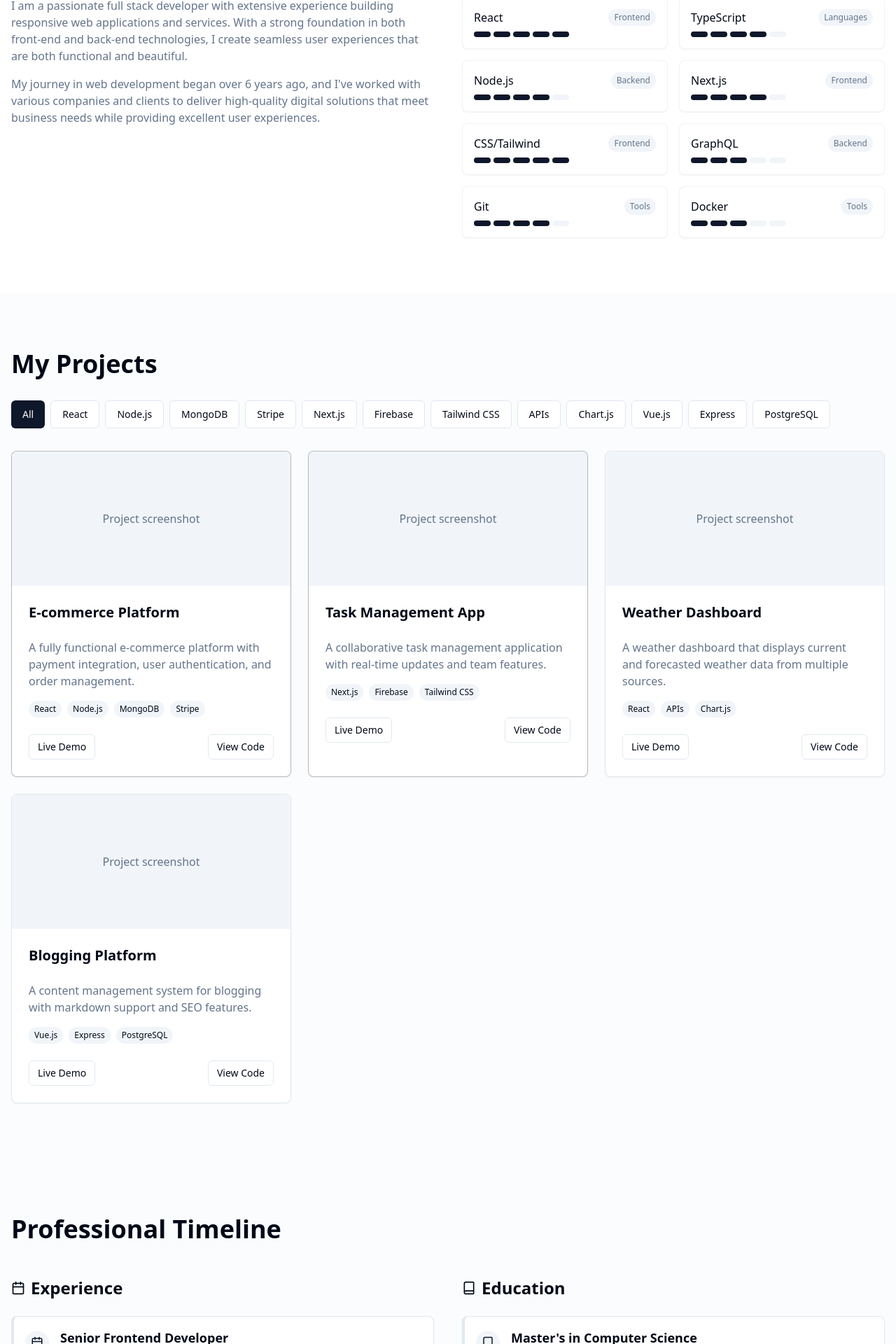
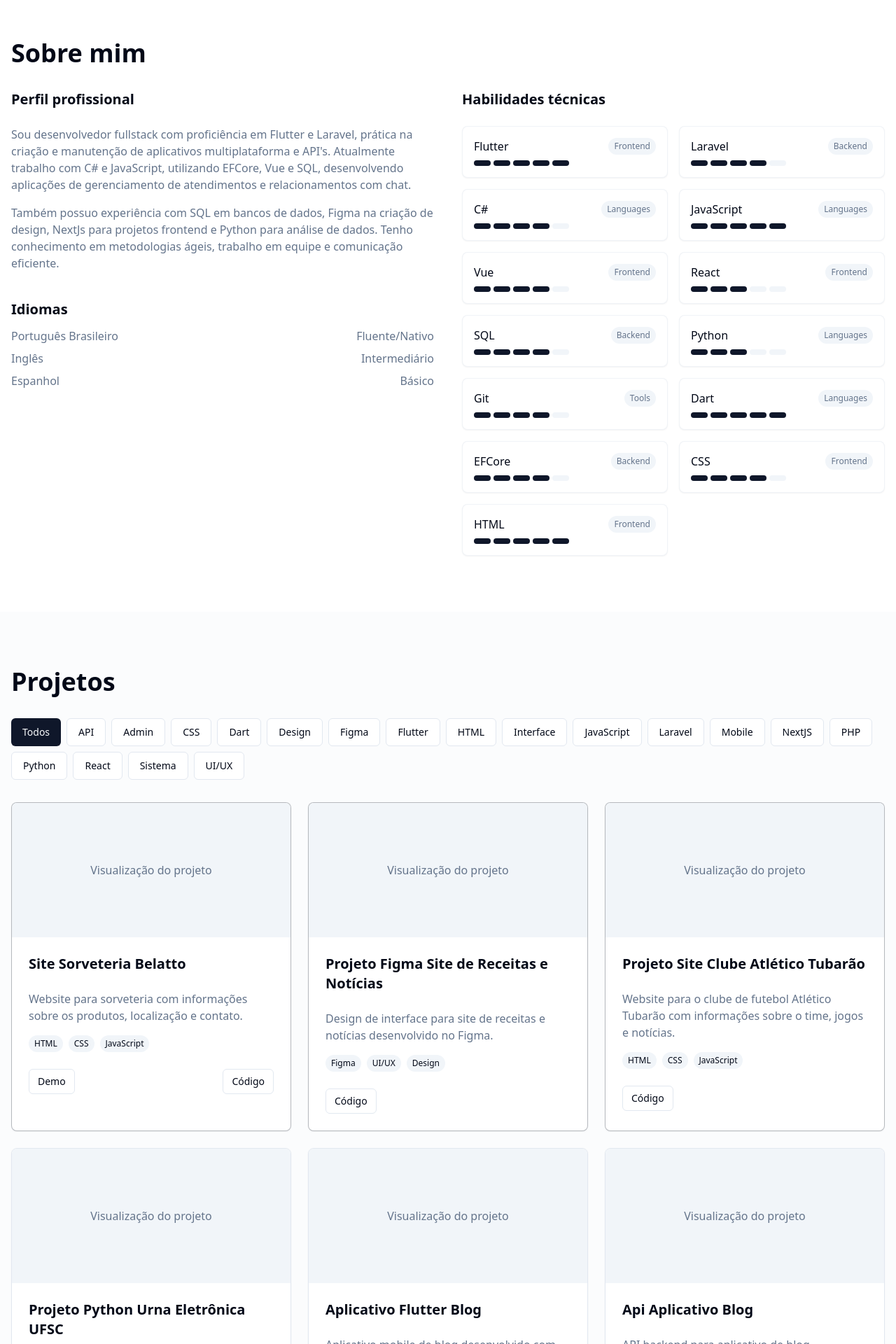
Before and after one commit to pepefcardoso/dev-personal-portfolio, a React (Vite) app: page / in a window 1280 px wide. Shown: the part 857-2777 px from the top of the page at 70% size. Built offline with nearby package versions, Linux system fonts and the light colour scheme.

Commit message:
Update content and perform code review
Update portfolio content based on LinkedIn, GitHub, and resume. Review Tailwind CSS usage and code readability, providing recommendations for improvement.

```diff
--- a/src/components/features/About/About.tsx
+++ b/src/components/features/About/About.tsx
@@ -8,14 +8,19 @@ const About = () => {
   const { t } = useTranslation();
 
   const skills: Skill[] = [
-    { name: "React", level: 5, category: "frontend" },
-    { name: "TypeScript", level: 4, category: "languages" },
-    { name: "Node.js", level: 4, category: "backend" },
-    { name: "Next.js", level: 4, category: "frontend" },
-    { name: "CSS/Tailwind", level: 5, category: "frontend" },
-    { name: "GraphQL", level: 3, category: "backend" },
+    { name: "Flutter", level: 5, category: "frontend" },
+    { name: "Laravel", level: 4, category: "backend" },
+    { name: "C#", level: 4, category: "languages" },
+    { name: "JavaScript", level: 5, category: "languages" },
+    { name: "Vue", level: 4, category: "frontend" },
+    { name: "React", level: 3, category: "frontend" },
+    { name: "SQL", level: 4, category: "backend" },
+    { name: "Python", level: 3, category: "languages" },
     { name: "Git", level: 4, category: "tools" },
-    { name: "Docker", level: 3, category: "tools" },
+    { name: "Dart", level: 5, category: "languages" },
+    { name: "EFCore", level: 4, category: "backend" },
+    { name: "CSS", level: 4, category: "frontend" },
+    { name: "HTML", level: 5, category: "frontend" },
   ];
 
   const renderSkillLevel = (level: number) => {
@@ -36,23 +41,46 @@ const About = () => {
   return (
     <section id="about" className="py-20 relative">
       <div className="container px-4 mx-auto">
-        <h2 className="text-3xl md:text-4xl font-bold mb-8">{t('about.title')}</h2>
+        <h2 className="text-3xl md:text-4xl font-bold mb-8">Sobre mim</h2>
 
         <div className="grid grid-cols-1 md:grid-cols-2 gap-10">
           <div className="space-y-6">
-            <h3 className="text-xl font-semibold">{t('about.bioTitle')}</h3>
+            <h3 className="text-xl font-semibold">Perfil profissional</h3>
             <div className="space-y-4">
               <p className="text-muted-foreground">
-                {t('about.bio1')}
+                Sou desenvolvedor fullstack com proficiência em Flutter e Laravel, prática na criação e manutenção
+                de aplicativos multiplataforma e API's. Atualmente trabalho com C# e JavaScript,
+                utilizando EFCore, Vue e SQL, desenvolvendo aplicações de gerenciamento de atendimentos e
+                relacionamentos com chat.
               </p>
               <p className="text-muted-foreground">
-                {t('about.bio2')}
+                Também possuo experiência com SQL em bancos de dados, Figma na criação de design,
+                NextJs para projetos frontend e Python para análise de dados. Tenho conhecimento em
+                metodologias ágeis, trabalho em equipe e comunicação eficiente.
               </p>
+            </div>
+
+            <div className="pt-4">
+              <h3 className="text-xl font-semibold mb-3">Idiomas</h3>
+              <ul className="space-y-2 text-muted-foreground">
+                <li className="flex justify-between">
+                  <span>Português Brasileiro</span>
+                  <span className="font-medium">Fluente/Nativo</span>
+                </li>
+                <li className="flex justify-between">
+                  <span>Inglês</span>
+                  <span className="font-medium">Intermediário</span>
+                </li>
+                <li className="flex justify-between">
+                  <span>Espanhol</span>
+                  <span className="font-medium">Básico</span>
+                </li>
+              </ul>
             </div>
           </div>
 
           <div id="skills">
-            <h3 className="text-xl font-semibold mb-6">{t('about.skillsTitle')}</h3>
+            <h3 className="text-xl font-semibold mb-6">Habilidades técnicas</h3>
             <div className="grid grid-cols-1 sm:grid-cols-2 gap-4">
               {skills.map((skill) => (
                 <Card key={skill.name} className="overflow-hidden border border-border/50">
--- a/src/components/features/Contact/Contact.tsx
+++ b/src/components/features/Contact/Contact.tsx
@@ -3,6 +3,7 @@ import React from "react";
 import { useTranslation } from "react-i18next";
 import { Button } from "@/components/ui/Button";
 import ContactForm from "./ContactForm";
+import { Github, Linkedin, Mail } from "lucide-react";
 
 const Contact = () => {
   const { t } = useTranslation();
@@ -11,32 +12,37 @@ const Contact = () => {
     <section id="contact" className="py-20">
       <div className="container px-4 mx-auto">
         <div className="max-w-3xl mx-auto">
-          <h2 className="text-3xl md:text-4xl font-bold mb-4">{t('contact.title')}</h2>
-          <p className="text-muted-foreground mb-8">{t('contact.subtitle')}</p>
+          <h2 className="text-3xl md:text-4xl font-bold mb-4">Contato</h2>
+          <p className="text-muted-foreground mb-8">
+            Fico à disposição para discutir oportunidades de colaboração, tirar dúvidas sobre meus projetos ou trocar ideias sobre desenvolvimento. Entre em contato comigo pelos meios abaixo ou através do formulário.
+          </p>
 
           <ContactForm />
 
           <div className="mt-12 pt-12 border-t border-border">
-            <h3 className="text-xl font-semibold mb-6">{t('contact.connectTitle')}</h3>
+            <h3 className="text-xl font-semibold mb-6">Conecte-se comigo</h3>
             <div className="flex flex-wrap gap-4">
-              <Button variant="outline" asChild>
-                <a href="https://github.com/" target="_blank" rel="noopener noreferrer">
+              <Button variant="outline" className="gap-2" asChild>
+                <a href="https://github.com/pepefcardoso" target="_blank" rel="noopener noreferrer">
+                  <Github size={18} />
                   GitHub
                 </a>
               </Button>
-              <Button variant="outline" asChild>
-                <a href="https://linkedin.com/" target="_blank" rel="noopener noreferrer">
+              <Button variant="outline" className="gap-2" asChild>
+                <a href="https://linkedin.com/in/pepefcardoso" target="_blank" rel="noopener noreferrer">
+                  <Linkedin size={18} />
                   LinkedIn
                 </a>
               </Button>
-              <Button variant="outline" asChild>
-                <a href="https://twitter.com/" target="_blank" rel="noopener noreferrer">
-                  Twitter
+              <Button variant="outline" className="gap-2" asChild>
+                <a href="mailto:pppfcardoso@gmail.com">
+                  <Mail size={18} />
+                  pppfcardoso@gmail.com
                 </a>
               </Button>
               <Button variant="outline" asChild>
-                <a href="mailto:example@email.com">
-                  example@email.com
+                <a href="tel:+5548991155026">
+                  (48) 99115-5026
                 </a>
               </Button>
             </div>
--- a/src/components/features/Projects/Projects.tsx
+++ b/src/components/features/Projects/Projects.tsx
@@ -12,42 +12,84 @@ const Projects = () => {
   const projects: Project[] = [
     {
       id: "project1",
-      title: "E-commerce Platform",
-      description: "A fully functional e-commerce platform with payment integration, user authentication, and order management.",
-      tags: ["React", "Node.js", "MongoDB", "Stripe"],
+      title: "Site Sorveteria Belatto",
+      description: "Website para sorveteria com informações sobre os produtos, localização e contato.",
+      tags: ["HTML", "CSS", "JavaScript"],
       image: "",
-      demoUrl: "#",
-      codeUrl: "#",
+      demoUrl: "https://github.com/pepefcardoso/Site-Sorveteria-Belatto",
+      codeUrl: "https://github.com/pepefcardoso/Site-Sorveteria-Belatto",
       featured: true,
     },
     {
       id: "project2",
-      title: "Task Management App",
-      description: "A collaborative task management application with real-time updates and team features.",
-      tags: ["Next.js", "Firebase", "Tailwind CSS"],
+      title: "Projeto Figma Site de Receitas e Notícias",
+      description: "Design de interface para site de receitas e notícias desenvolvido no Figma.",
+      tags: ["Figma", "UI/UX", "Design"],
       image: "",
-      demoUrl: "#",
-      codeUrl: "#",
+      codeUrl: "https://github.com/pepefcardoso/Projeto-Figma-Site-de-Receitas-e-Noticias",
       featured: true,
     },
     {
       id: "project3",
-      title: "Weather Dashboard",
-      description: "A weather dashboard that displays current and forecasted weather data from multiple sources.",
-      tags: ["React", "APIs", "Chart.js"],
+      title: "Projeto Site Clube Atlético Tubarão",
+      description: "Website para o clube de futebol Atlético Tubarão com informações sobre o time, jogos e notícias.",
+      tags: ["HTML", "CSS", "JavaScript"],
       image: "",
-      demoUrl: "#",
-      codeUrl: "#",
+      codeUrl: "https://github.com/pepefcardoso/Projeto-Site-Clube-Atletico-Tubarao",
+      featured: true,
+    },
+    {
+      id: "project4",
+      title: "Projeto Python Urna Eletrônica UFSC",
+      description: "Sistema de urna eletrônica desenvolvido em Python para o curso de Análise e Desenvolvimento de Sistemas.",
+      tags: ["Python", "Interface", "Sistema"],
+      image: "",
+      codeUrl: "https://github.com/pepefcardoso/Projeto-Python-Urna-Eletronica-UFSC",
       featured: false,
     },
     {
-      id: "project4",
-      title: "Blogging Platform",
-      description: "A content management system for blogging with markdown support and SEO features.",
-      tags: ["Vue.js", "Express", "PostgreSQL"],
+      id: "project5",
+      title: "Aplicativo Flutter Blog",
+      description: "Aplicativo mobile de blog desenvolvido com Flutter.",
+      tags: ["Flutter", "Dart", "Mobile"],
       image: "",
-      demoUrl: "#",
-      codeUrl: "#",
+      codeUrl: "https://github.com/pepefcardoso/Aplicativo-Flutter-Blog",
+      featured: false,
+    },
+    {
+      id: "project6",
+      title: "Api Aplicativo Blog",
+      description: "API backend para aplicativo de blog desenvolvida com Laravel/PHP.",
+      tags: ["Laravel", "PHP", "API"],
+      image: "",
+      codeUrl: "https://github.com/pepefcardoso/Api-Aplicativo-Blog",
+      featured: false,
+    },
+    {
+      id: "project7",
+      title: "Aplicativo Flutter Blog Admin",
+      description: "Painel administrativo para o aplicativo de blog desenvolvido com Flutter.",
+      tags: ["Flutter", "Dart", "Admin"],
+      image: "",
+      codeUrl: "https://github.com/pepefcardoso/Aplicativo-Flutter-Blog-Admin",
+      featured: false,
+    },
+    {
+      id: "project8",
+      title: "Api Site NextJs Receitas e Notícias",
+      description: "API backend para site de receitas e notícias desenvolvido com NextJS.",
+      tags: ["NextJS", "API", "JavaScript"],
+      image: "",
+      codeUrl: "https://github.com/pepefcardoso/Api-Site-NextJs-Receitas-e-Noticias",
+      featured: false,
+    },
+    {
+      id: "project9",
+      title: "Site NextJs Receitas e Notícias",
+      description: "Site de receitas e notícias desenvolvido com NextJS.",
+      tags: ["NextJS", "React", "JavaScript"],
+      image: "",
+      codeUrl: "https://github.com/pepefcardoso/Site-NextJs-Receitas-e-Noticias",
       featured: false,
     },
   ];
@@ -63,16 +105,16 @@ const Projects = () => {
   return (
     <section id="projects" className="py-20 bg-muted/30">
       <div className="container px-4 mx-auto">
-        <h2 className="text-3xl md:text-4xl font-bold mb-8">{t('projects.title')}</h2>
+        <h2 className="text-3xl md:text-4xl font-bold mb-8">Projetos</h2>
 
         <div className="flex flex-wrap gap-2 mb-8">
           <Button
             variant={filter === "all" ? "default" : "outline"}
             onClick={() => setFilter("all")}
           >
-            {t('projects.allFilter')}
+            Todos
           </Button>
-          {allTags.map(tag => (
+          {allTags.sort().map(tag => (
             <Button
               key={tag}
               variant={filter === tag ? "default" : "outline"}
@@ -94,7 +136,7 @@ const Projects = () => {
                     className="w-full h-full object-cover"
                   />
                 ) : (
-                  <div className="text-muted-foreground">{t('projects.imagePlaceholder')}</div>
+                  <div className="text-muted-foreground">Visualização do projeto</div>
                 )}
               </div>
               <CardHeader>
@@ -117,14 +159,14 @@ const Projects = () => {
                 {project.demoUrl && (
                   <Button variant="outline" size="sm" asChild>
                     <a href={project.demoUrl} target="_blank" rel="noopener noreferrer">
-                      {t('projects.liveDemo')}
+                      Demo
                     </a>
                   </Button>
                 )}
                 {project.codeUrl && (
                   <Button variant="outline" size="sm" asChild>
                     <a href={project.codeUrl} target="_blank" rel="noopener noreferrer">
-                      {t('projects.viewCode')}
+                      Código
                     </a>
                   </Button>
                 )}
--- a/src/components/features/Timeline/Timeline.tsx
+++ b/src/components/features/Timeline/Timeline.tsx
@@ -11,42 +11,58 @@ const Timeline = () => {
   const timelineData: TimelineItem[] = [
     {
       id: "exp1",
-      title: "Senior Frontend Developer",
-      organization: "Tech Innovations Inc.",
-      period: "2021 - Present",
-      description: "Leading the frontend development team, implementing new features and improving performance. Working with React, TypeScript, and GraphQL.",
+      title: "Estagiário de Desenvolvimento",
+      organization: "News Soft House",
+      period: "Agosto/2024 - momento",
+      description: "Desenvolvimento de aplicação web com Javascript/Vue, C#/EFCore e SQL para relacionamento com clientes e gestão de negócios. Migração de dados de clientes e otimização de performance de API.",
       type: "experience",
     },
     {
       id: "exp2",
-      title: "Full Stack Developer",
-      organization: "Digital Solutions Ltd.",
-      period: "2018 - 2021",
-      description: "Developed and maintained various web applications using React, Node.js, and MongoDB. Implemented responsive designs and improved user experience.",
+      title: "Desenvolvedor Júnior",
+      organization: "Doutor-Ie",
+      period: "Janeiro/2023 - Fevereiro/2024",
+      description: "Desenvolvimento frontend em Dart/Flutter de aplicativo multiplataforma para profissionais da reparação automotiva. Colaboração em aplicação Desktop com Dart/Flutter. Migração de API para PHP/Laravel e suporte na resolução de bugs e falhas de performance.",
+      type: "experience",
+    },
+    {
+      id: "exp3",
+      title: "Auxiliar Contábil",
+      organization: "Doutor-Ie",
+      period: "Setembro/2019 - Dezembro/2022",
+      description: "Controle financeiro, contábil e fiscal de empresa de Médio/Grande porte. Desenvolvimento de análise e relatórios financeiros. Consultoria de investimentos e implementação de práticas de gestão de negócios.",
+      type: "experience",
+    },
+    {
+      id: "exp4",
+      title: "Consultor de Projetos",
+      organization: "Ação Júnior",
+      period: "Julho/2018 - Agosto/2019",
+      description: "Construção de soluções para negócios. Comunicação com clientes. Otimização de resultados, gestão de negócios e práticas empresariais.",
       type: "experience",
     },
     {
       id: "edu1",
-      title: "Master's in Computer Science",
-      organization: "Tech University",
-      period: "2016 - 2018",
-      description: "Specialized in Web Technologies and Software Engineering. Graduated with honors.",
+      title: "Análise e Desenvolvimento de Sistemas",
+      organization: "IFSC",
+      period: "2024 - 2026",
+      description: "Principais matérias: Análise de Sistemas, Projeto de Sistemas, Práticas em DOO, Teste de Software, Banco de Dados, Interface Humano-Computador.",
       type: "education",
     },
     {
-      id: "exp3",
-      title: "Junior Web Developer",
-      organization: "WebTech Startup",
-      period: "2015 - 2018",
-      description: "Developed responsive websites and applications. Worked with HTML, CSS, JavaScript, and PHP.",
-      type: "experience",
+      id: "edu2",
+      title: "Ensino Fundamental e Médio",
+      organization: "Colégio Dehon",
+      period: "2007 - 2017",
+      description: "Formação básica e ensino médio completo.",
+      type: "education",
     },
     {
-      id: "edu2",
-      title: "Bachelor's in Computer Science",
-      organization: "State University",
-      period: "2011 - 2015",
-      description: "Focused on programming fundamentals, data structures, and web development.",
+      id: "edu3",
+      title: "Cursos Relevantes",
+      organization: "Plataformas Online",
+      period: "2022 - 2024",
+      description: "Programação em Python do básico ao avançado (Udemy/64hrs), Python Mega Course (Udemy/53hrs), SQL and PostgreSQL (Udemy/22hrs), Desenvolvimento Web Avançado com PHP, Laravel e Vue.JS (Udemy/57hrs), PHP 8 (HCode/20hrs), Curso Completo do Desenvolvedor Web (HCode/14hrs), Introdução ao C# (Microsoft Learn).",
       type: "education",
     },
   ];
@@ -79,13 +95,13 @@ const Timeline = () => {
   return (
     <section id="timeline" className="py-20 bg-muted/30">
       <div className="container px-4 mx-auto">
-        <h2 className="text-3xl md:text-4xl font-bold mb-12">{t('timeline.title')}</h2>
+        <h2 className="text-3xl md:text-4xl font-bold mb-12">Experiência & Educação</h2>
 
         <div className="grid grid-cols-1 lg:grid-cols-2 gap-10">
           <div>
             <h3 className="text-2xl font-semibold mb-6 inline-flex items-center gap-2">
               <Calendar size={20} />
-              {t('timeline.experience')}
+              Experiência Profissional
             </h3>
             {experience.map(item => (
               <TimelineCard key={item.id} item={item} />
@@ -95,7 +111,7 @@ const Timeline = () => {
           <div>
             <h3 className="text-2xl font-semibold mb-6 inline-flex items-center gap-2">
               <Book size={20} />
-              {t('timeline.education')}
+              Educação
             </h3>
             {education.map(item => (
               <TimelineCard key={item.id} item={item} />
--- a/src/services/email.ts
+++ b/src/services/email.ts
@@ -21,5 +21,5 @@ export const sendEmail = async (data: EmailData) => {
   };
 
   // Send email using EmailJS
-  return emailjs.send(serviceId, templateId, templateParams, userId);
+  return await emailjs.send(serviceId, templateId, templateParams, userId);
 };
```
Also changed, not shown: src/components/features/Contact/ContactForm.tsx (+15 -15 lines), src/components/features/Hero/Hero.tsx (+27 -8 lines).
